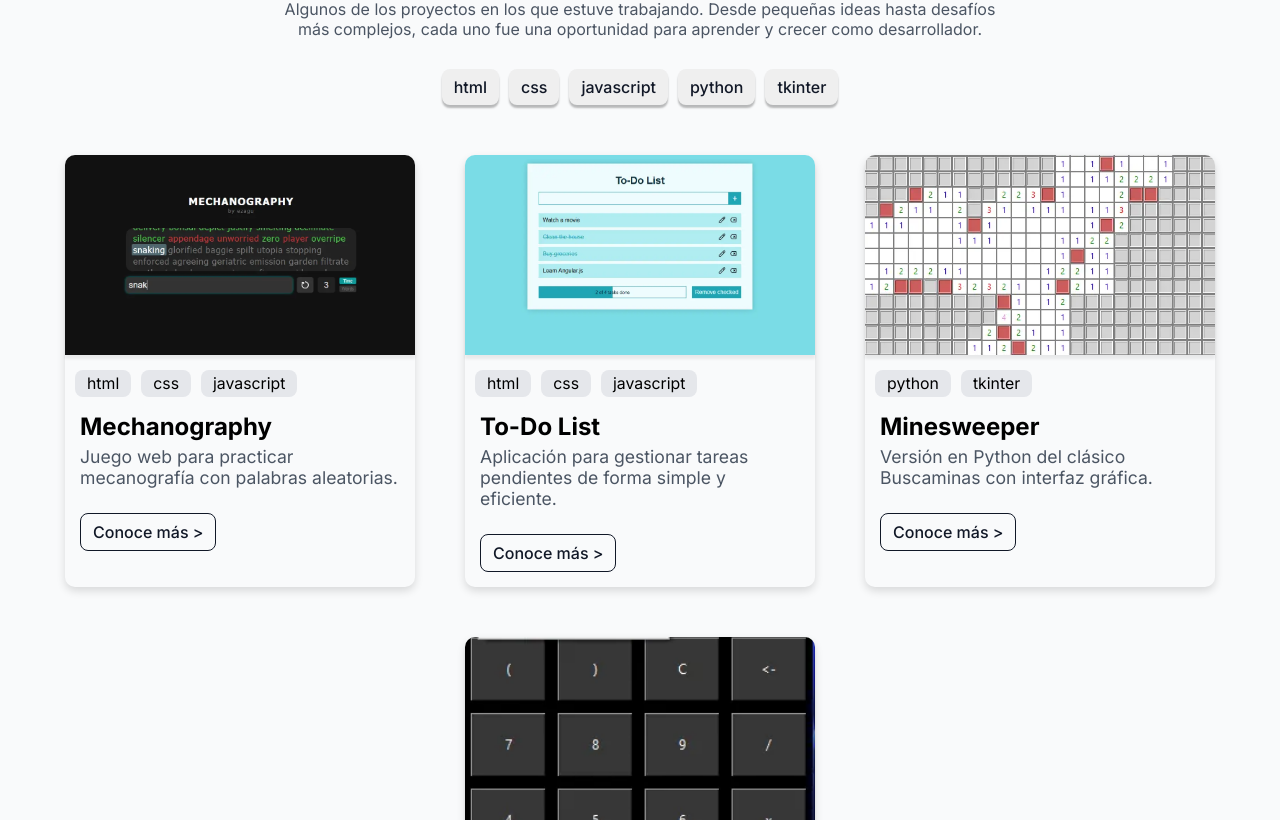
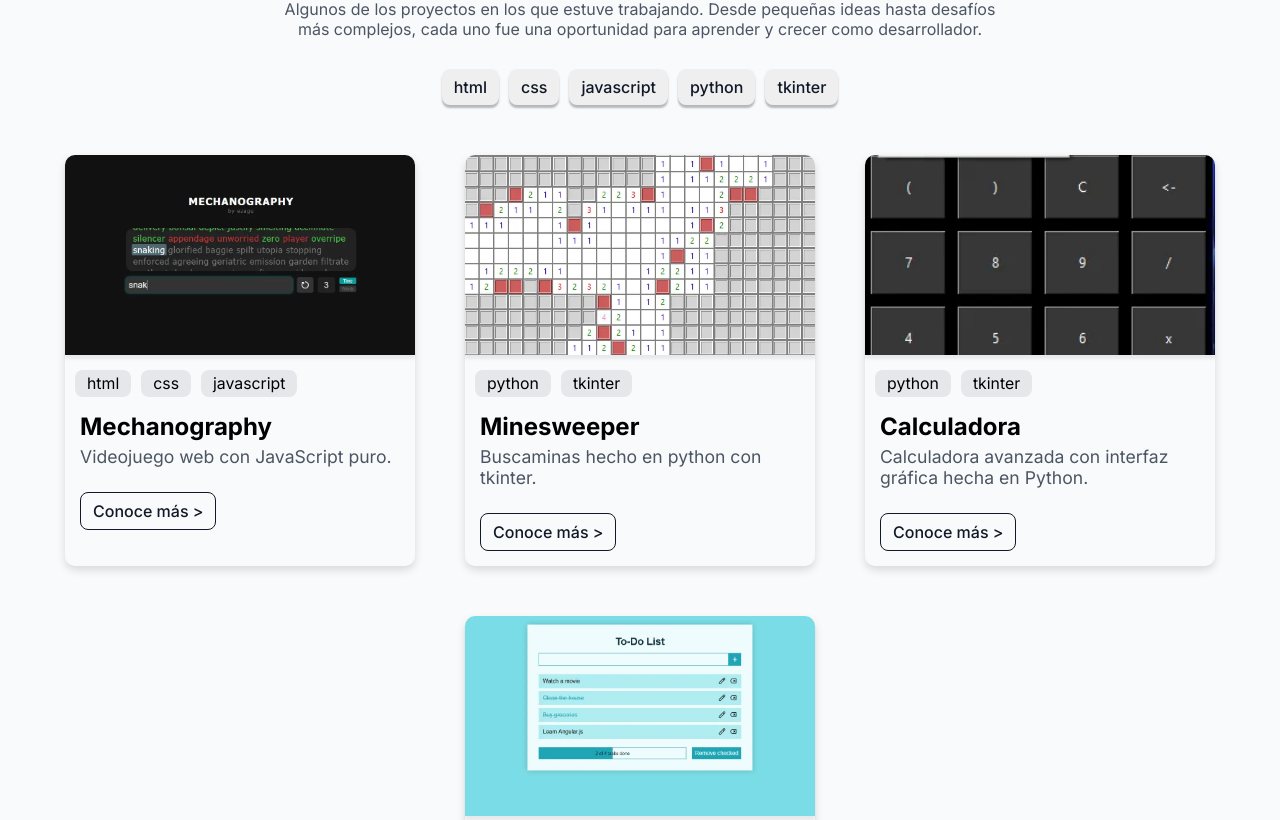
Before and after one commit to Ezagu/ezagudev, a React (Create React App) app: page / in a window 1280 px wide. Shown: the part 980-1800 px from the top of the page. Built offline with nearby package versions, Linux system fonts and the light colour scheme.

Commit message:
improving text

```diff
--- a/src/data/projects.js
+++ b/src/data/projects.js
@@ -3,28 +3,18 @@ const projects = [
     id: 'mechanography',
     nombre: 'Mechanography',
     img: 'images/projects/mechanography.webp',
-    desc_short: 'Juego web para practicar mecanografía con palabras aleatorias.',
-    desc: 'Juego de mecanografía donde el usuario debe tipear correctamente palabras aleatorias en el menor tiempo posible. Utiliza JavaScript puro para manejar los eventos del teclado y comparar el input en tiempo real. Se conecta a una API para obtener las palabras dinámicamente. Manipulación del DOM, asincronismo, eventos y estructura lógica de una aplicación interactiva.',
+    desc_short: 'Videojuego web con JavaScript puro.',
+    desc: 'El proyecto consiste en un juego de mecanografía en el que el usuario debe tipear correctamente palabras aleatorias en el menor tiempo posible. Fue desarrollado utilizando JavaScript puro, manejando eventos del teclado y validando el input en tiempo real. El juego se conecta a una API externa para obtener las palabras de forma dinámica. A través de este proyecto adquirí experiencia en el uso de fetch, solicitudes AJAX y el manejo de funciones asíncronas con async y await.',
     tecs: ['html', 'css', 'javascript'],
     git: 'https://www.github.com/Ezagu/Mechanography',
     url: 'https://mechanography.vercel.app/'
   },
   {
-    id: 'todolist',
-    nombre: 'To-Do List',
-    img: 'images/projects/todolist.webp',
-    desc_short: 'Aplicación para gestionar tareas pendientes de forma simple y eficiente.',
-    desc: 'Aplicación de tareas que permite agregar, editar, eliminar y marcar como completadas distintas actividades. Los datos se almacenan localmente en el navegador mediante localStorage. Es un ejemplo de manejo de estados en JavaScript sin frameworks, lógica condicional, persistencia de datos y organización de una interfaz simple.',
-    tecs: ['html', 'css', 'javascript'],
-    git: 'https://github.com/Ezagu/ToDoList',
-    url: 'https://to-do-list-beta-six-99.vercel.app/'
-  },
-  {
     id: 'minesweeper',
     nombre: 'Minesweeper',
     img: 'images/projects/minesweeper.webp',
-    desc_short: 'Versión en Python del clásico Buscaminas con interfaz gráfica.',
-    desc: 'Versión del clásico juego Buscaminas implementada con Python y Tkinter. Se genera un tablero dinámico con minas distribuidas aleatoriamente, y el usuario debe descubrir las celdas sin detonar ninguna. Presenta varias dificultades y un registro local de tiempos record. El proyecto implica lógica compleja, POO, manejo de matrices, interacción con interfaz gráfica y condiciones de victoria o derrota.',
+    desc_short: 'Buscaminas hecho en python con tkinter.',
+    desc: 'El proyecto consiste en una versión del clásico juego Buscaminas, desarrollada utilizando Python y la librería Tkinter para la interfaz gráfica. El juego incluye la generación dinámica del tablero y las minas, así como la posibilidad de seleccionar distintos niveles de dificultad. Además, cuenta con un contador de tiempo y un sistema de registro de récords persistente. A través de este proyecto fortalecí mi lógica de programación, la aplicación de programación orientada a objetos (POO) y el manejo de eventos y archivos.',
     tecs: ['python', 'tkinter'],
     git: 'https://github.com/Ezagu/Minesweeper',
     url: undefined
@@ -34,10 +24,20 @@ const projects = [
     nombre: 'Calculadora',
     img: 'images/projects/calculadora.webp',
     desc_short: 'Calculadora avanzada con interfaz gráfica hecha en Python.',
-    desc: 'Calculadora funcional desarrollada con Python y Tkinter que permite realizar operaciones complejas. Cuenta con una interfaz gráfica con botones e input numérico. El proyecto está estructurado con Programación Orientada a Objetos, con especial foco en la separación entre la lógica de cálculo y la interfaz visual.',
+    desc: 'Calculadora funcional desarrollada con Python y Tkinter que permite realizar operaciones complejas. Cuenta con una interfaz gráfica con botones e inputs numéricos. El proyecto está estructurado con Programación Orientada a Objetos, con especial foco en la separación entre la lógica de cálculo y la interfaz visual.',
     tecs: ['python', 'tkinter'],
     git: 'https://github.com/Ezagu/CalculadoraPython',
     url: undefined
+  },
+  {
+    id: 'todolist',
+    nombre: 'To-Do List',
+    img: 'images/projects/todolist.webp',
+    desc_short: 'Aplicación para gestionar tareas pendientes.',
+    desc: 'El proyecto consiste en una aplicación de gestión de tareas que permite agregar, editar, eliminar y marcar actividades como completadas. Los datos se almacenan de forma local en el navegador mediante localStorage, garantizando la persistencia de la información entre sesiones. Fue desarrollada utilizando JavaScript puro, y a través de este proyecto adquirí experiencia en la implementación de un sistema CRUD, así como en el manejo eficiente de la persistencia de datos en el frontend.',
+    tecs: ['html', 'css', 'javascript'],
+    git: 'https://github.com/Ezagu/ToDoList',
+    url: 'https://to-do-list-beta-six-99.vercel.app/'
   }
 ];
 
--- a/src/pages/Project/Project.js
+++ b/src/pages/Project/Project.js
@@ -1,19 +1,22 @@
 import React from 'react';
-import { Link, useParams } from 'react-router';
+import { Link, useNavigate, useParams } from 'react-router';
 import projects from '../../data/projects';
 import './Project.css';
 
 export const Project = () => {
 
   const {projectId} = useParams();
+
+  const navigate = useNavigate();
+
   const matchingProject = projects.find((project) => (project.id === projectId));
 
   return (
     <div className='project-page'>
-      <Link
-        to='/#projects'
+      <a
         className='back-link'
-      >&lt; Projects</Link>
+        onClick={() => {navigate(-1)}}
+      >&lt; Projects</a>
 
       <div className='project-img'>
         <img
```
